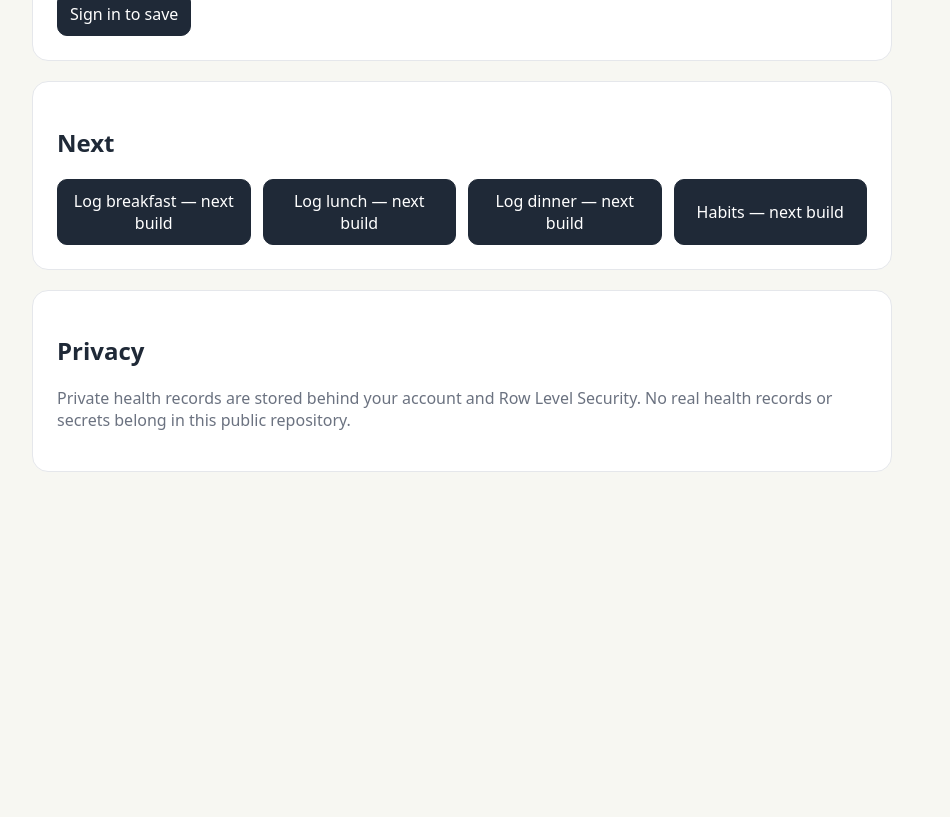
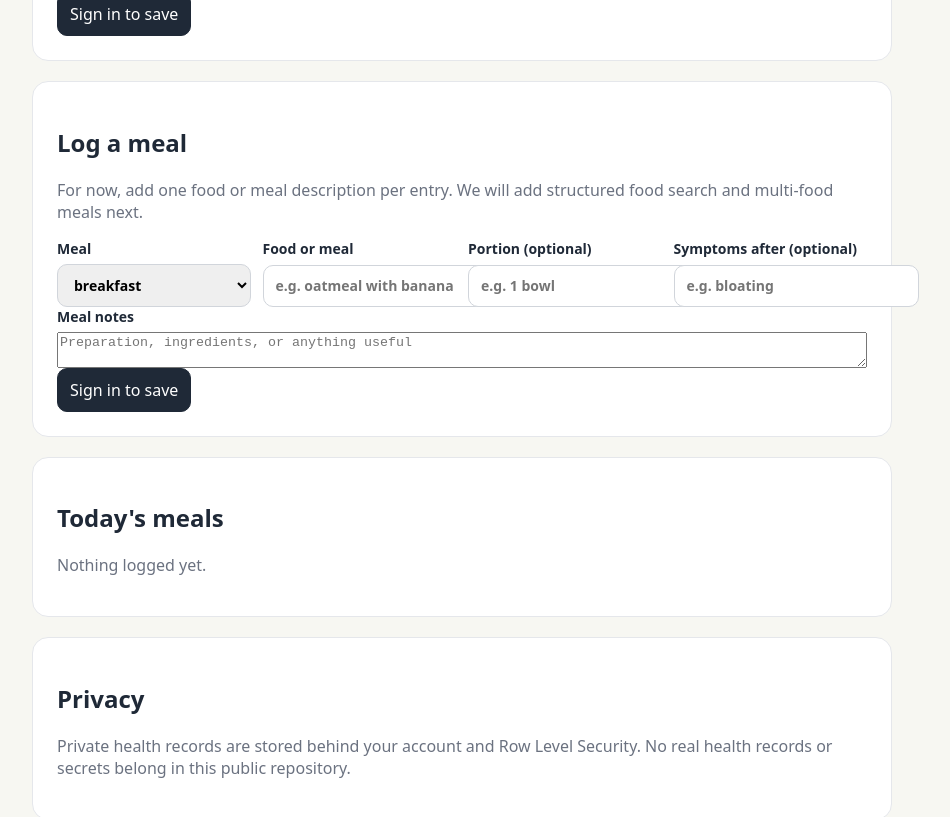
Before and after one commit to joaomelocabrita/PendaFood, a Next.js app: page / in a window 1280 px wide. Shown: the part 580-1397 px from the top of the page, without its empty margins (178-1128 px from the left). Before the commit the page ends 1100 px from the top, so only its background shows below. Built offline with nearby package versions, Linux system fonts and the light colour scheme; no server answers.

Commit message:
feat: add private meal logging and today's meal history

```diff
--- a/app/page.tsx
+++ b/app/page.tsx
@@ -5,6 +5,9 @@ import { createClient } from "../lib/supabase/client";
 
 const healthOptions = ["Well", "Mild", "Moderate", "Severe"];
 const stoolOptions = ["Not logged", "Formed", "Loose", "Watery", "Constipated"];
+const mealTypes = ["breakfast", "lunch", "dinner"] as const;
+type MealType = typeof mealTypes[number];
+type Meal = { id: string; meal_type: MealType; food_name: string; portion: string | null; eaten_at: string; symptoms_after: string | null; notes: string | null };
 
 export default function Home() {
   const [loading, setLoading] = useState(true);
@@ -17,35 +20,65 @@ export default function Home() {
   const [pain, setPain] = useState(0);
   const [urgency, setUrgency] = useState(0);
   const [notes, setNotes] = useState("");
+  const [mealType, setMealType] = useState<MealType>("breakfast");
+  const [foodName, setFoodName] = useState("");
+  const [portion, setPortion] = useState("");
+  const [mealNotes, setMealNotes] = useState("");
+  const [symptomsAfter, setSymptomsAfter] = useState("");
+  const [meals, setMeals] = useState<Meal[]>([]);
+
+  const today = new Date().toISOString().slice(0, 10);
 
   useEffect(() => {
     const supabase = createClient();
-    supabase.auth.getUser().then(({ data }) => {
-      setSignedIn(Boolean(data.user));
+    supabase.auth.getUser().then(async ({ data }) => {
+      const user = data.user;
+      setSignedIn(Boolean(user));
+      if (user) await loadToday(user.id);
       setLoading(false);
     });
   }, []);
+
+  async function loadToday(userId: string) {
+    const start = new Date(today + "T00:00:00").toISOString();
+    const end = new Date(today + "T23:59:59.999").toISOString();
+    const { data } = await createClient().from("meal_logs").select("*").eq("user_id", userId).gte("eaten_at", start).lte("eaten_at", end).order("eaten_at", { ascending: false });
+    setMeals((data as Meal[]) || []);
+  }
 
   async function saveCheckin() {
     const supabase = createClient();
     const { data: auth } = await supabase.auth.getUser();
     if (!auth.user) { window.location.href = "/auth"; return; }
+    setMessage("Saving…");
+    const { error } = await supabase.from("daily_logs").upsert({
+      user_id: auth.user.id, log_date: today, health_status: healthStatus, stool_type: stoolType,
+      pain_score: pain, urgency_score: urgency, energy_score: energy, water_glasses: water, notes: notes || null
+    }, { onConflict: "user_id,log_date" });
+    setMessage(error ? error.message : "Today's private check-in was saved.");
+  }
 
-    setMessage("Saving…");
-    const today = new Date().toISOString().slice(0, 10);
-    const { error } = await supabase.from("daily_logs").upsert({
-      user_id: auth.user.id,
-      log_date: today,
-      health_status: healthStatus,
-      stool_type: stoolType,
-      pain_score: pain,
-      urgency_score: urgency,
-      energy_score: energy,
-      water_glasses: water,
-      notes: notes || null
-    }, { onConflict: "user_id,log_date" });
+  async function addMeal() {
+    const name = foodName.trim();
+    if (!name) { setMessage("Add at least one food before saving the meal."); return; }
+    const supabase = createClient();
+    const { data: auth } = await supabase.auth.getUser();
+    if (!auth.user) { window.location.href = "/auth"; return; }
+    setMessage("Saving meal…");
+    const { error } = await supabase.from("meal_logs").insert({
+      user_id: auth.user.id, meal_type: mealType, food_name: name,
+      portion: portion.trim() || null, symptoms_after: symptomsAfter.trim() || null, notes: mealNotes.trim() || null
+    });
+    if (error) { setMessage(error.message); return; }
+    setFoodName(""); setPortion(""); setMealNotes(""); setSymptomsAfter("");
+    await loadToday(auth.user.id);
+    setMessage("Meal saved privately.");
+  }
 
-    setMessage(error ? error.message : "Today's private check-in was saved.");
+  async function deleteMeal(id: string) {
+    const { error } = await createClient().from("meal_logs").delete().eq("id", id);
+    if (error) { setMessage(error.message); return; }
+    setMeals(current => current.filter(meal => meal.id !== id));
   }
 
   async function signOut() {
@@ -56,8 +89,7 @@ export default function Home() {
 
   if (loading) return <main><p>Loading…</p></main>;
 
-  return (
-    <main>
+  return <main>
     <header>
       <h1>PendaFood</h1>
       <p className="muted">A simple daily companion for food, symptoms, stool, and habits.</p>
@@ -66,52 +98,42 @@ export default function Home() {
 
     <section className="card">
       <h2>Today's gut check-in</h2>
-        <p className="muted">Quick observations, not a diagnosis. Save what is useful and leave the rest blank.</p>
+      <p className="muted">Quick observations, not a diagnosis.</p>
       <div className="grid">
-          <label>Overall health
-            <select value={healthStatus} onChange={e => setHealthStatus(e.target.value)}>
-              {healthOptions.map(value => <option key={value}>{value}</option>)}
-            </select>
-          </label>
-          <label>Stool today
-            <select value={stoolType} onChange={e => setStoolType(e.target.value)}>
-              {stoolOptions.map(value => <option key={value}>{value}</option>)}
-            </select>
-          </label>
-          <label>Energy (1–5)
-            <input type="number" min="1" max="5" value={energy} onChange={e => setEnergy(Number(e.target.value))} />
-          </label>
-          <label>Water glasses
-            <input type="number" min="0" max="30" value={water} onChange={e => setWater(Number(e.target.value))} />
-          </label>
-          <label>Pain (0–10)
-            <input type="number" min="0" max="10" value={pain} onChange={e => setPain(Number(e.target.value))} />
-          </label>
-          <label>Urgency (0–3)
-            <input type="number" min="0" max="3" value={urgency} onChange={e => setUrgency(Number(e.target.value))} />
-          </label>
+        <label>Overall health<select value={healthStatus} onChange={e => setHealthStatus(e.target.value)}>{healthOptions.map(value => <option key={value}>{value}</option>)}</select></label>
+        <label>Stool today<select value={stoolType} onChange={e => setStoolType(e.target.value)}>{stoolOptions.map(value => <option key={value}>{value}</option>)}</select></label>
+        <label>Energy (1–5)<input type="number" min="1" max="5" value={energy} onChange={e => setEnergy(Number(e.target.value))} /></label>
+        <label>Water glasses<input type="number" min="0" max="30" value={water} onChange={e => setWater(Number(e.target.value))} /></label>
+        <label>Pain (0–10)<input type="number" min="0" max="10" value={pain} onChange={e => setPain(Number(e.target.value))} /></label>
+        <label>Urgency (0–3)<input type="number" min="0" max="3" value={urgency} onChange={e => setUrgency(Number(e.target.value))} /></label>
       </div>
-        <label>Notes
-          <textarea value={notes} onChange={e => setNotes(e.target.value)} placeholder="Anything you want to remember about today" rows={3} />
-        </label>
+      <label>Notes<textarea value={notes} onChange={e => setNotes(e.target.value)} placeholder="Anything you want to remember about today" rows={3} /></label>
       <button onClick={saveCheckin}>{signedIn ? "Save today's check-in" : "Sign in to save"}</button>
-        {message && <p role="status">{message}</p>}
     </section>
 
     <section className="card">
-        <h2>Next</h2>
+      <h2>Log a meal</h2>
+      <p className="muted">For now, add one food or meal description per entry. We will add structured food search and multi-food meals next.</p>
       <div className="grid">
-          <button disabled>Log breakfast — next build</button>
-          <button disabled>Log lunch — next build</button>
-          <button disabled>Log dinner — next build</button>
-          <button disabled>Habits — next build</button>
+        <label>Meal<select value={mealType} onChange={e => setMealType(e.target.value as MealType)}>{mealTypes.map(type => <option key={type}>{type}</option>)}</select></label>
+        <label>Food or meal<input value={foodName} onChange={e => setFoodName(e.target.value)} placeholder="e.g. oatmeal with banana" /></label>
+        <label>Portion (optional)<input value={portion} onChange={e => setPortion(e.target.value)} placeholder="e.g. 1 bowl" /></label>
+        <label>Symptoms after (optional)<input value={symptomsAfter} onChange={e => setSymptomsAfter(e.target.value)} placeholder="e.g. bloating" /></label>
       </div>
+      <label>Meal notes<textarea value={mealNotes} onChange={e => setMealNotes(e.target.value)} rows={2} placeholder="Preparation, ingredients, or anything useful" /></label>
+      <button onClick={addMeal}>{signedIn ? "Save meal" : "Sign in to save"}</button>
     </section>
+
+    <section className="card">
+      <h2>Today's meals</h2>
+      {meals.length === 0 ? <p className="muted">Nothing logged yet.</p> : <ul>{meals.map(meal => <li key={meal.id}><strong>{meal.meal_type}</strong>: {meal.food_name}{meal.portion ? " · " + meal.portion : ""} {meal.symptoms_after ? " · symptoms: " + meal.symptoms_after : ""} <button onClick={() => deleteMeal(meal.id)}>Delete</button></li>)}</ul>}
+    </section>
+
+    {message && <p role="status">{message}</p>}
 
     <section className="card">
       <h2>Privacy</h2>
       <p className="muted">Private health records are stored behind your account and Row Level Security. No real health records or secrets belong in this public repository.</p>
     </section>
-    </main>
-  );
+  </main>;
 }
```
Lines whose indentation alone changed are shown as unchanged.
